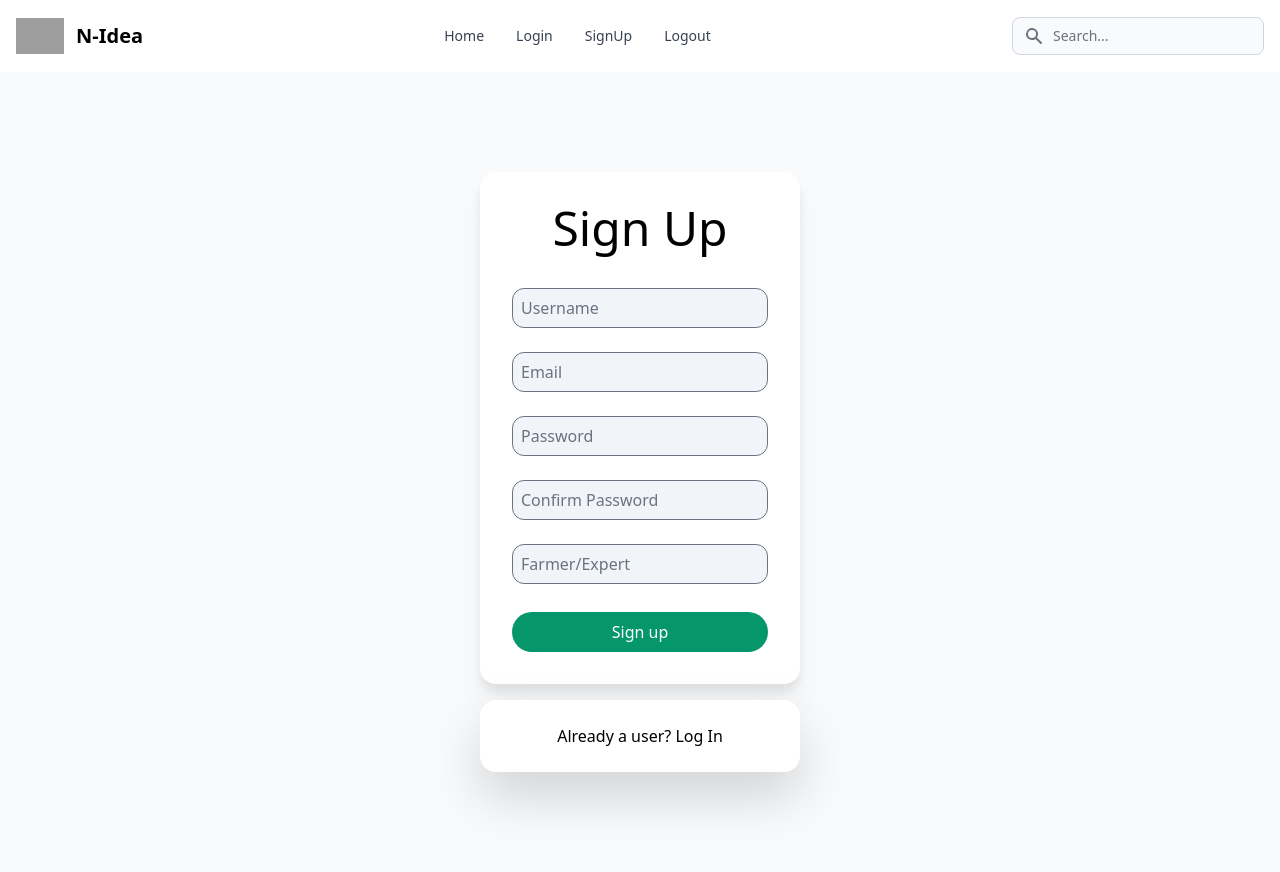
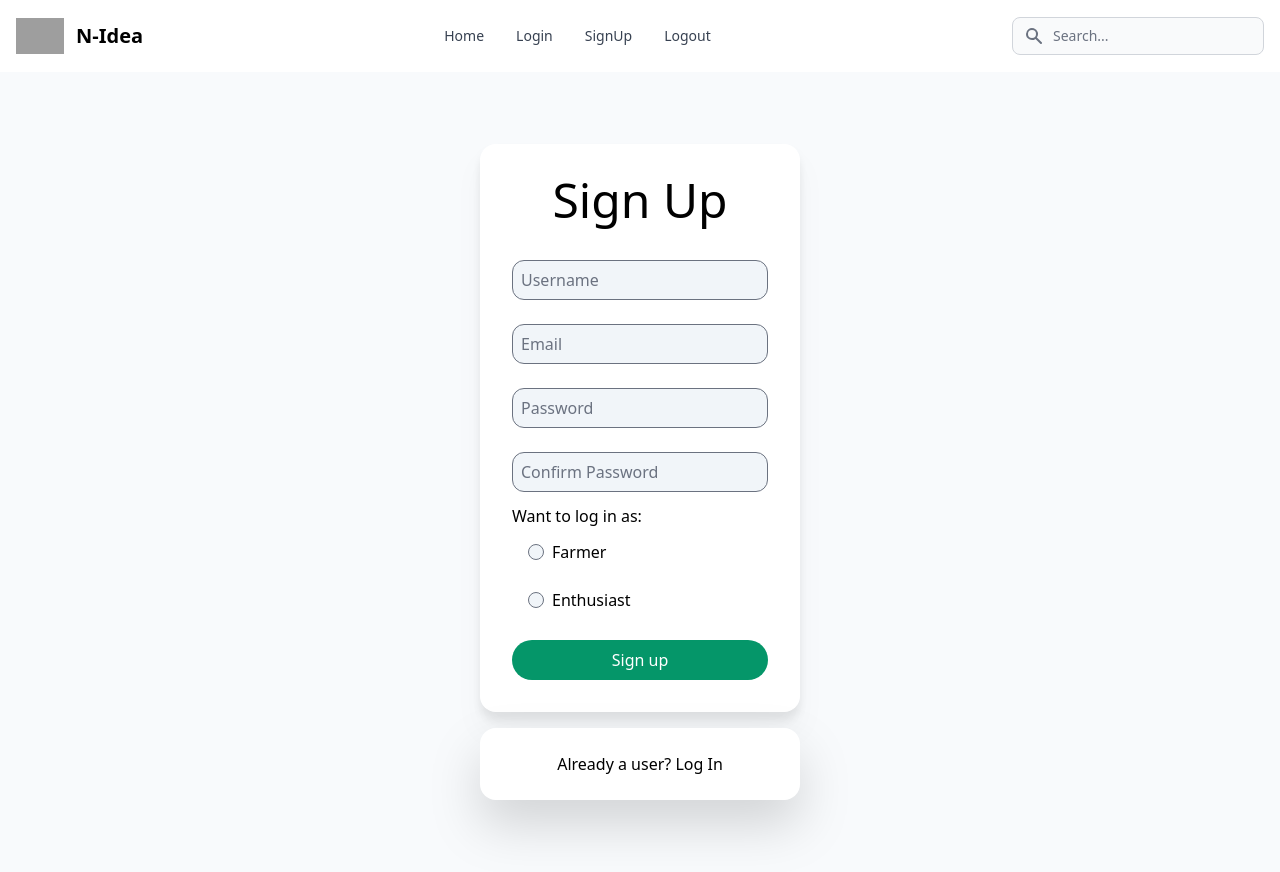
Before and after one commit to GeetanshuGarg39/TRINIT-_N-Idea_DEV, a Next.js app in the folder my-project/: page /signup in a window 1280 px wide. Built offline with nearby package versions, Linux system fonts and the light colour scheme; grey boxes are pictures that could not be loaded; what pocketbase would draw is missing.

Commit message:
Minor change in signup page

```diff
--- a/my-project/src/pages/signup.js
+++ b/my-project/src/pages/signup.js
@@ -28,8 +28,14 @@ const signup = () => {
       <input className = "p-2 m-3 w-full h-1/3 bg-slate-100 rounded-xl " required type="email" placeholder="Email" name = "email" {...register('email')} ></input>
       <input className = "p-2 m-3 w-full h-1/3 bg-slate-100 rounded-xl " required type = "password" placeholder="Password" name = "password" {...register('password')}></input>
       <input className = "p-2 m-3 w-full h-1/3 bg-slate-100 rounded-xl " required type = "password" placeholder="Confirm Password" name = "passwordConfirm" {...register('passwordConfirm')}></input>
-      <input className = "p-2 m-3 w-full h-1/3 bg-slate-100 rounded-xl " required type = "text" placeholder="Farmer/Expert" name = "group" {...register('group')}></input>
+      <div className='flex flex-col w-full '>
+      <label>Want to log in as:</label>
+      <label className='flex items-center p-2 font-xl'><input className = " bg-slate-100 rounded-xl items-left m-2 " required type="radio"  name = "group" {...register('group')}/>Farmer</label>
+
+      <label className='flex items-center p-2 font-xl'><input className = " bg-slate-100 rounded-xl m-2 " required type="radio"  name = "group" {...register('group')}/>Enthusiast</label>
+      </div>
       <button className=" bg-emerald-600 text-center text-white p-2 mt-4 rounded-full h-1/3  w-full active:bg-green-400" type = "Submit" disabled={isLoading}>{isLoading? "Loading":"Sign up"}</button>
+
     </form>
     <div className="flex flex-col w-1/4 p-6 mt-4 items-center rounded-2xl justify-center drop-shadow-2xl bg-white">
         <h2>Already a user? <a href="/login" className="text-blue">Log In</a></h2>
```
